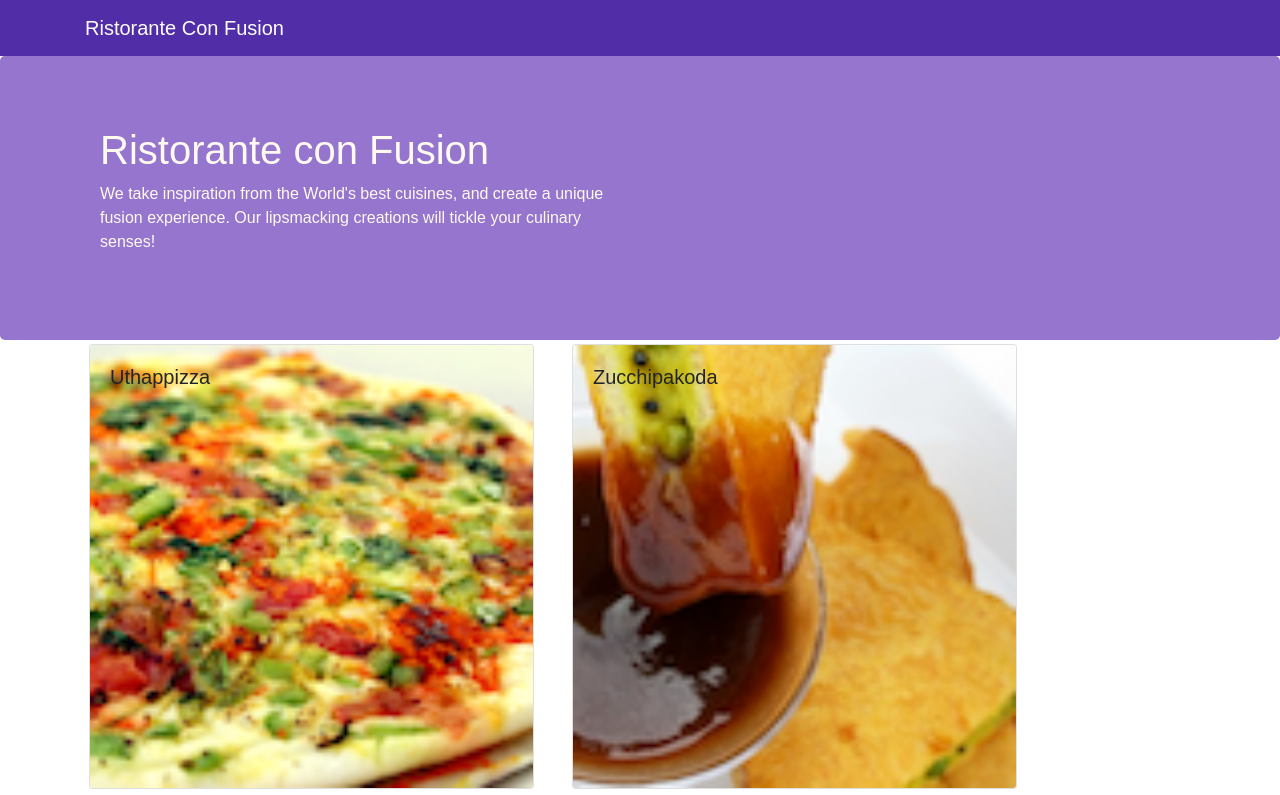
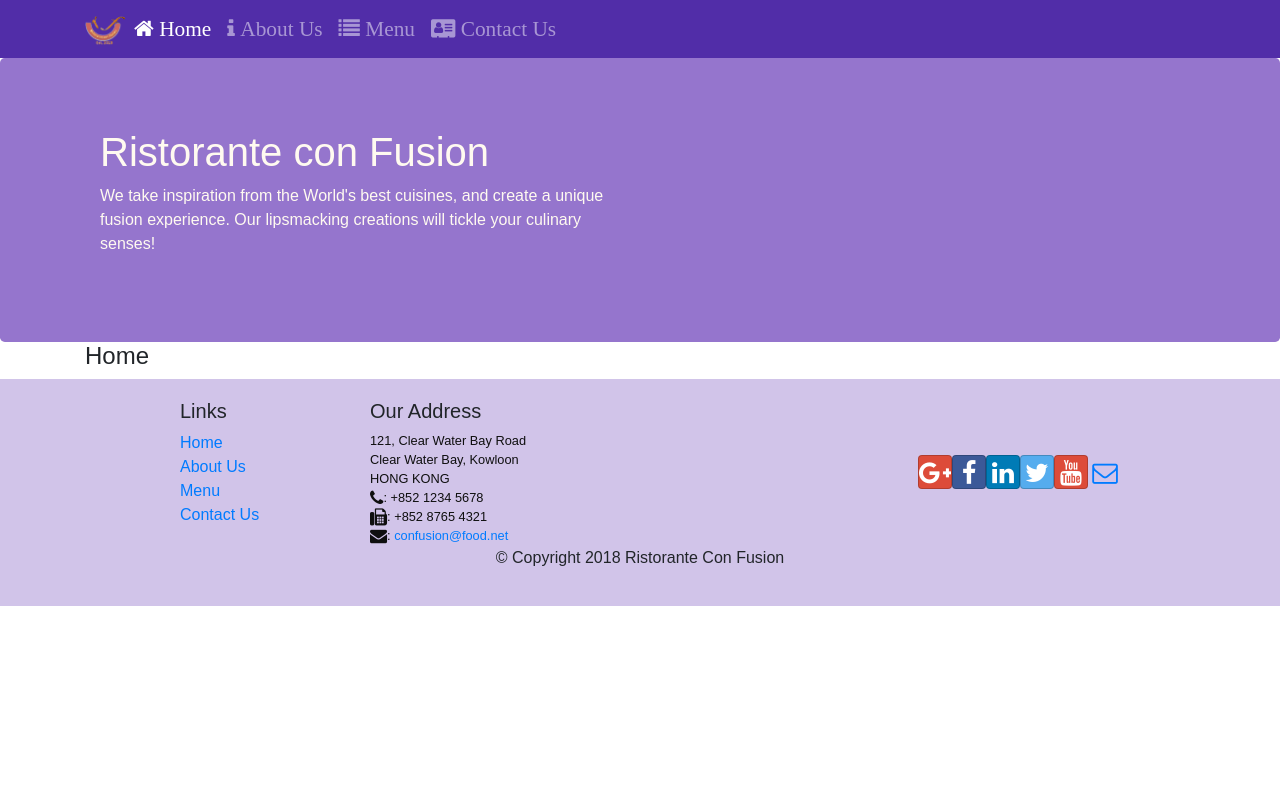
Before and after one commit to cdramirezh/FSWD-React, a React (Create React App) app: page /home in a window 1280 px wide. Shown: the top 795 px of the page. Built offline with nearby package versions, Linux system fonts and the light colour scheme.

Commit message:
React router

```diff
--- a/package.json
+++ b/package.json
@@ -9,6 +9,7 @@
     "react": "^16.13.1",
     "react-dom": "^16.13.1",
     "react-popper": "0.9.2",
+    "react-router-dom": "4.2.2",
     "react-scripts": "1.1.4",
     "reactstrap": "5.0.0"
   },
--- a/src/App.js
+++ b/src/App.js
@@ -1,14 +1,17 @@
 import React, { Component } from 'react';
 import Main from './components/MainComponent';
 import './App.css';
+import { BrowserRouter } from 'react-router-dom';
 
 class App extends Component {
 
   render() {
     return (
-      <div>
-        <Main />
-      </div>
+      <BrowserRouter>
+        <div>
+          <Main />
+        </div>
+      </BrowserRouter>
     );
   }
 }
--- a/src/components/FooterComponent.js
+++ b/src/components/FooterComponent.js
@@ -1,4 +1,5 @@
 import React from 'react';
+import { Link } from 'react-router-dom';
 
 function Footer(props) {
     return(
@@ -8,10 +9,10 @@ function Footer(props) {
                 <div className="col-4 offset-1 col-sm-2">
                     <h5>Links</h5>
                     <ul className="list-unstyled">
-                        <li><a href="#">Home</a></li>
-                        <li><a href="#">About</a></li>
-                        <li><a href="#">Menu</a></li>
-                        <li><a href="contactus.html">Contact</a></li>
+                        <li><Link to='/home'>Home</Link></li>
+                        <li><Link to='/aboutus'>About Us</Link></li>
+                        <li><Link to='/menu'>Menu</Link></li>
+                        <li><Link to='/contactus'>Contact Us</Link></li>
                     </ul>
                 </div>
                 <div className="col-7 col-sm-5">
--- a/src/components/HeaderComponent.js
+++ b/src/components/HeaderComponent.js
@@ -1,13 +1,56 @@
 import React, { Component } from 'react';
-import { Navbar, NavbarBrand, Jumbotron } from 'reactstrap';
+import { Navbar, NavbarBrand, Nav, NavbarToggler, Collapse, NavItem, Jumbotron } from 'reactstrap';
+import { NavLink } from 'react-router-dom';
 
 class Header extends Component {
+
+    constructor(props) {
+        super(props);
+        this.state = {
+            inNavOpen: false
+        }
+        this.toggleNav = this.toggleNav.bind(this);
+    }
+    // Para hacer el metodo disponible dentro del return del render, tengo que pegarlo aca en el constructor. Mera redundancia
+    toggleNav(){
+        this.setState({
+            isNavOpen: !this.state.isNavOpen
+        });
+    }
+
     render() {
         return(
             <React.Fragment>
-                <Navbar dark>
+                <Navbar dark expand='md'>
                     <div className="container">
-                        <NavbarBrand href="/">Ristorante Con Fusion</NavbarBrand>
+                        <NavbarToggler onClick={this.toggleNav} />
+                        <NavbarBrand className='mr-auto' href="/">
+                            <img src='assets/images/logo.png' height='30' width='41' alt='Ristorante Con Fusion' />
+                        </NavbarBrand>
+                        <Collapse isOpen={this.state.isNavOpen} navbar>
+                            <Nav navbar>
+                                <NavItem>
+                                    <NavLink className='nav-link' to='/home'>
+                                        <span className='fa fa-home fa-lg'> Home</span>
+                                    </NavLink>
+                                </NavItem>
+                                <NavItem>
+                                    <NavLink className='nav-link' to='/aboutus'>
+                                        <span className='fa fa-info fa-lg'> About Us</span>
+                                    </NavLink>
+                                </NavItem>
+                                <NavItem>
+                                    <NavLink className='nav-link' to='/menu'>
+                                        <span className='fa fa-list fa-lg'> Menu</span>
+                                    </NavLink>
+                                </NavItem>
+                                <NavItem>
+                                    <NavLink className='nav-link' to='/contactus'>
+                                        <span className='fa fa-address-card fa-lg'> Contact Us</span>
+                                    </NavLink>
+                                </NavItem>
+                                </Nav>
+                        </Collapse>
                     </div>
                 </Navbar>
                 <Jumbotron>
--- /dev/null
+++ b/src/components/HomeComponent.js
@@ -0,0 +1,11 @@
+import React from 'react';
+
+function Home(props){
+    return(
+        <div className='container'>
+            <h4>Home</h4>
+        </div>
+    );
+}
+
+export default Home;
--- a/src/components/MainComponent.js
+++ b/src/components/MainComponent.js
@@ -1,9 +1,11 @@
 import React, { Component } from 'react';
+import Home from './HomeComponent';
 import Menu from './MenuComponent';
 import DishDetail from './DishdetailComponent.js';
 import Header from './HeaderComponent';
 import Footer from './FooterComponent';
 import { DISHES } from '../shared/dishes';
+import { Switch, Route, Redirect } from 'react-router-dom';
 
 class Main extends Component {
 
@@ -12,24 +14,30 @@ class Main extends Component {
 
     this.state = {
       dishes: DISHES,
-      selectedDish: null
     };
   }
 
-  onDishSelect(dishId) {
-    this.setState({
-      selectedDish: dishId});
-  }
+  render() {
 
-  render() {
+    const HomePage = () => {
+      return(
+        <Home/>
+      )
+    }
+
     return (
       <div>
         <Header />
-        <Menu
-          dishes={this.state.dishes}
-          onClick={ (dishId) => this.onDishSelect(dishId) }
-        />
-        <DishDetail dish={ this.state.dishes.filter( (dish)=>dish.id===this.state.selectedDish )[0] }/>
+        <Switch>
+          <Route path='/home' component={HomePage} />
+          <Route
+            exact path="/menu"
+            component={ () =>
+              <Menu dishes={this.state.dishes} />
+            }
+          />
+          <Redirect to='/home' />
+        </Switch>
         <Footer />
       </div>
     );
```
Also changed, not shown: 1 other file (tests, documents, lock files or other folders).
